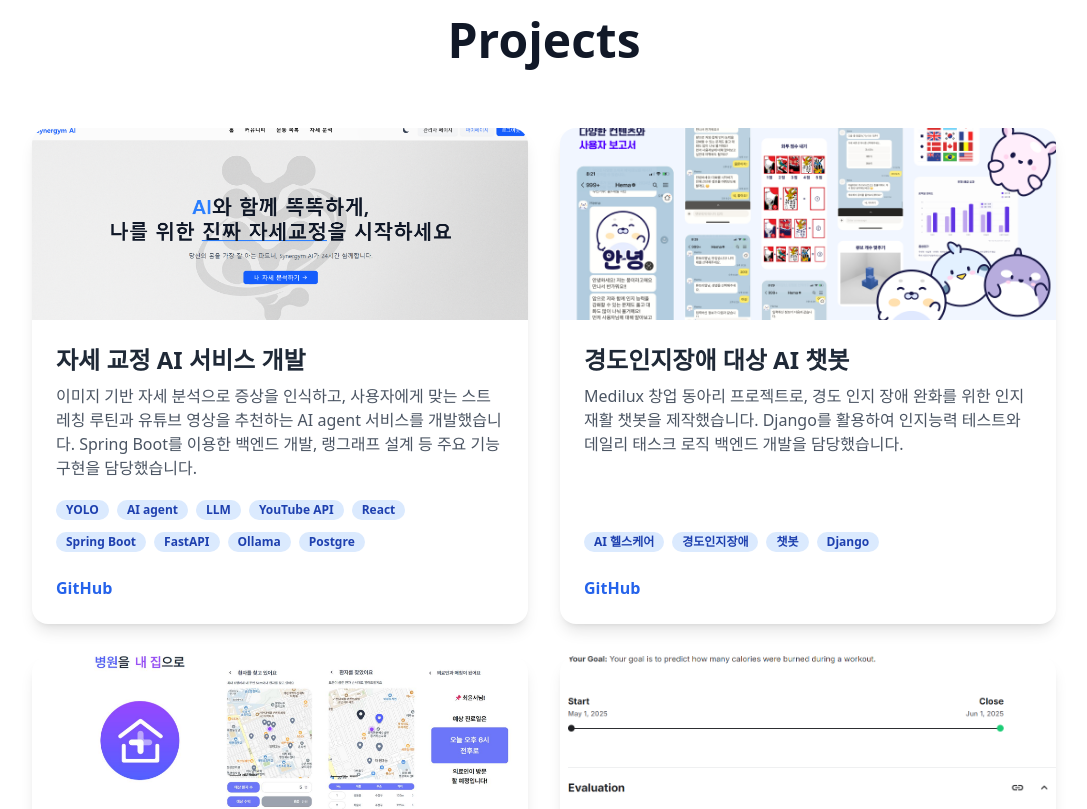
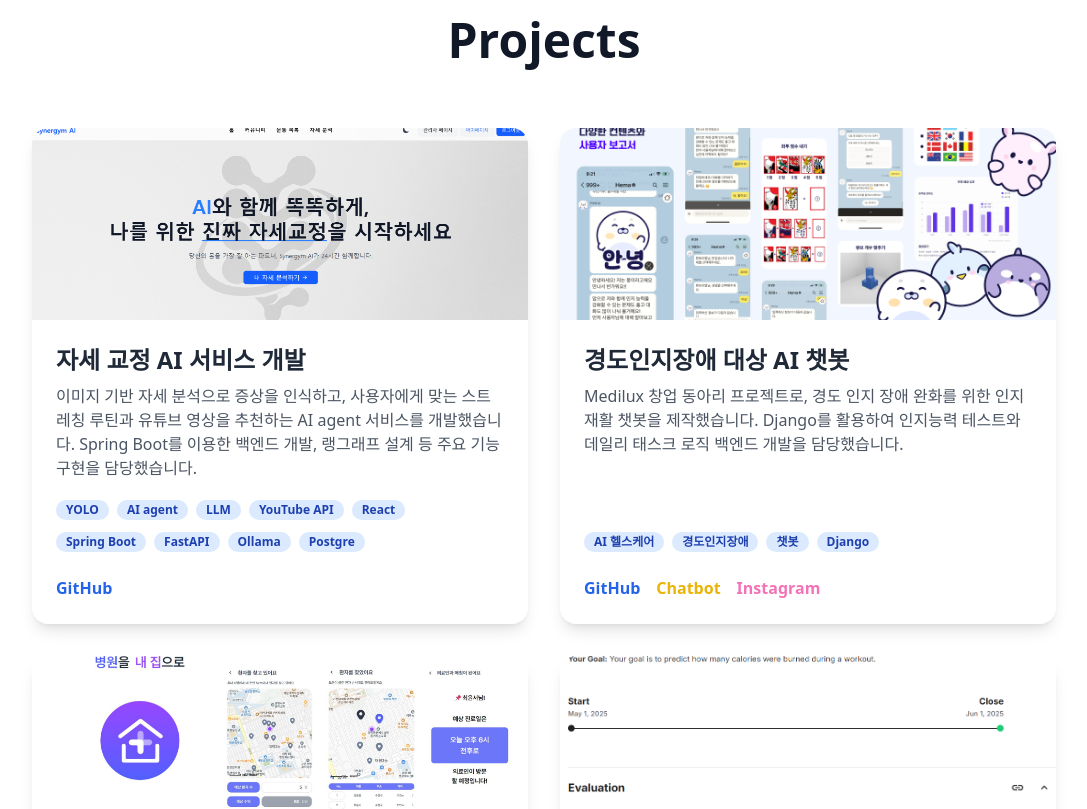
Before and after one commit to chae909/my-portfolio, a React (Vite) app: page / in a window 1280 px wide. Shown: the part 1520-2329 px from the top of the page, without its empty margins (96-1183 px from the left). Built offline with nearby package versions, Linux system fonts and the light colour scheme; a web font is replaced by a local one.

Commit message:
ppt link

```diff
--- a/src/App.jsx
+++ b/src/App.jsx
@@ -96,9 +96,23 @@ const About = () => {
 };
 
 // ProjectCard.jsx: 각 프로젝트를 보여주는 카드 컴포넌트
-const ProjectCard = ({ imgUrl, title, description, tags, githubUrl }) => {
+const ProjectCard = ({ imgUrl, title, description, tags, githubUrl, pptUrl, landingUrl, chatbotUrl, instagramUrl }) => {
+    // 카드 전체를 a 태그로 감싸 pptUrl로 이동. pptUrl 없으면 기존 동작 유지
+    const Wrapper = pptUrl ? 'a' : 'div';
+    const wrapperProps = pptUrl
+        ? {
+            href: pptUrl,
+            target: "_blank",
+            rel: "noopener noreferrer",
+            className: "bg-white rounded-2xl shadow-lg overflow-hidden transition-transform duration-300 hover:-translate-y-2 flex flex-col cursor-pointer"
+        }
+        : { className: "bg-white rounded-2xl shadow-lg overflow-hidden transition-transform duration-300 hover:-translate-y-2 flex flex-col" };
+
+    // 버튼/링크 노출 조건: 경도인지장애 대상 AI 챗봇 프로젝트일 때만
+    const isHemaProject = title === "경도인지장애 대상 AI 챗봇";
+
     return (
-        <div className="bg-white rounded-2xl shadow-lg overflow-hidden transition-transform duration-300 hover:-translate-y-2 flex flex-col">
+        <Wrapper {...wrapperProps}>
             <img src={imgUrl} alt={title} className="w-full h-48 object-cover" />
             <div className="p-6 flex flex-col flex-grow">
                 <h3 className="text-2xl font-bold mb-2">{title}</h3>
@@ -109,10 +123,16 @@ const ProjectCard = ({ imgUrl, title, description, tags, githubUrl }) => {
                     ))}
                 </div>
                 <div className="flex space-x-4 mt-auto">
-                    <a href={githubUrl} target="_blank" rel="noopener noreferrer" className="font-semibold text-blue-600 hover:underline">GitHub</a>
+                    <a href={githubUrl} target="_blank" rel="noopener noreferrer" className="font-semibold text-blue-600 hover:underline" onClick={e => pptUrl && e.stopPropagation()}>GitHub</a>
+                    {isHemaProject && (
+                        <>
+                            {chatbotUrl && <a href={chatbotUrl} target="_blank" rel="noopener noreferrer" className="font-semibold text-yellow-500 hover:underline">Chatbot</a>}
+                            {instagramUrl && <a href={instagramUrl} target="_blank" rel="noopener noreferrer" className="font-semibold text-pink-400 hover:underline">Instagram</a>}
+                        </>
+                    )}
                 </div>
             </div>
-        </div>
+        </Wrapper>
     );
 };
 
@@ -129,28 +149,34 @@ const Projects = () => {
             title: "자세 교정 AI 서비스 개발",
             description: "이미지 기반 자세 분석으로 증상을 인식하고, 사용자에게 맞는 스트레칭 루틴과 유튜브 영상을 추천하는 AI agent 서비스를 개발했습니다. Spring Boot를 이용한 백엔드 개발, 랭그래프 설계 등 주요 기능 구현을 담당했습니다. ",
             tags: ["YOLO", "AI agent", "LLM", "YouTube API", "React", "Spring Boot", "FastAPI", "Ollama", "Postgre", ],
-            githubUrl: "https://github.com/TeamSynergym"
+            githubUrl: "https://github.com/TeamSynergym",
+            pptUrl: "https://www.canva.com/design/DAGutloH450/rbcwFgROity-C_IIUfJZUg/view?utm_content=DAGutloH450&utm_campaign=designshare&utm_medium=link2&utm_source=uniquelinks&utlId=h2d4a790fef"
         },
         {
             imgUrl: chatbotImg,
             title: "경도인지장애 대상 AI 챗봇",
             description: "Medilux 창업 동아리 프로젝트로, 경도 인지 장애 완화를 위한 인지 재활 챗봇을 제작했습니다. Django를 활용하여 인지능력 테스트와 데일리 태스크 로직 백엔드 개발을 담당했습니다. ",
             tags: ["AI 헬스케어", "경도인지장애", "챗봇", "Django"],
-            githubUrl: "https://github.com/Team-Hema"
+            githubUrl: "https://github.com/Team-Hema",
+            pptUrl: "https://www.canva.com/design/DAGut5H6Nko/Vua0eNa_BB6R3eEgfe_55Q/view?utm_content=DAGut5H6Nko&utm_campaign=designshare&utm_medium=link2&utm_source=uniquelinks&utlId=h2818734e85",
+            landingUrl: "https://hema.eldertime.kr",
+            chatbotUrl: "http://pf.kakao.com/_xbgfun",
+            instagramUrl: "https://www.instagram.com/eldertime.hema?igsh=MWdxaDE5ZmV3a2x1cg=="
         },
         {
             imgUrl: medicalPlatformImg,
             title: "방문진료 중개 플랫폼",
             description: "해커톤에 참가하여 병원 예약 및 위치 기반의 환자와 의사 중개 시스템을 설계하고 프로토타입을 개발했습니다. 모델 학습을 위한 데이터 전처리와 FastAPI 연결을 담당했습니다.",
             tags: ["해커톤", "최적 알고리즘", "colab", "시스템 설계"],
-            githubUrl: "https://github.com/MediluxXTaveHACK-TEAM3"
+            githubUrl: "https://github.com/MediluxXTaveHACK-TEAM3",
+            pptUrl: "https://www.canva.com/design/DAGuts5YO0Q/v9Xetj5zJxAF39gqgHX65A/view?utm_content=DAGuts5YO0Q&utm_campaign=designshare&utm_medium=link2&utm_source=uniquelinks&utlId=h2e5b407b3c"
         },
         {
             imgUrl: kaggleImg,
             title: "Kaggle 칼로리 예측 모델",
             description: "Kaggle Playground Prediction Competition에 참여하여 건강 데이터 기반 칼로리 예측 모델의 성능을 고도화했습니다. RMSLE 기준으로 모델을 튜닝하며 성능을 개선한 경험이 있습니다.",
             tags: ["Kaggle", "XGBoost", "데이터 분석", "모델 튜닝"],
-            githubUrl: "https://www.kaggle.com/code/cjungy2/calorie-expenditure-prediction-model-development"
+            githubUrl: "https://www.kaggle.com/code/cjungy2/calorie-expenditure-prediction-model-development",
         }
     ];
 
```
